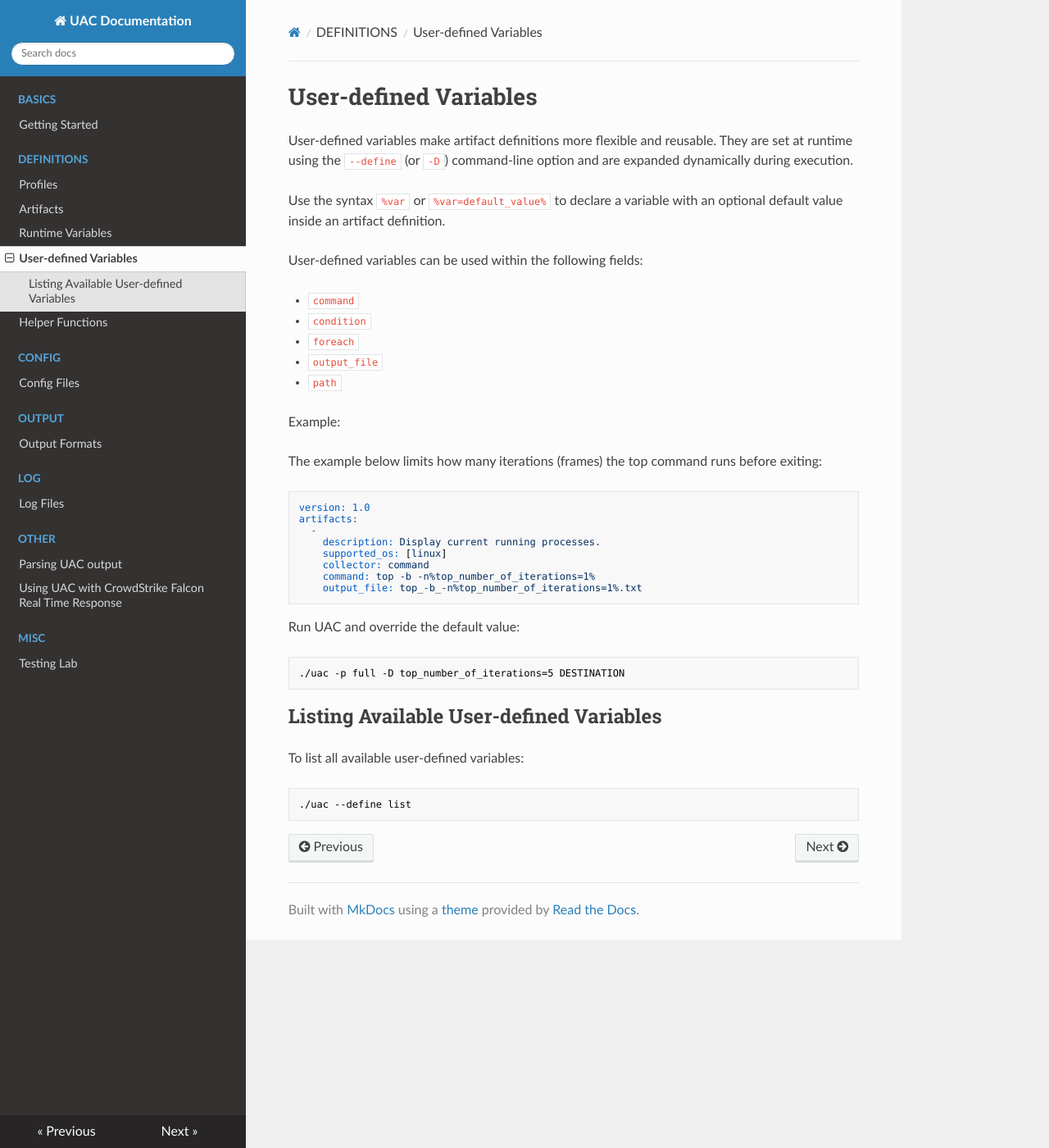
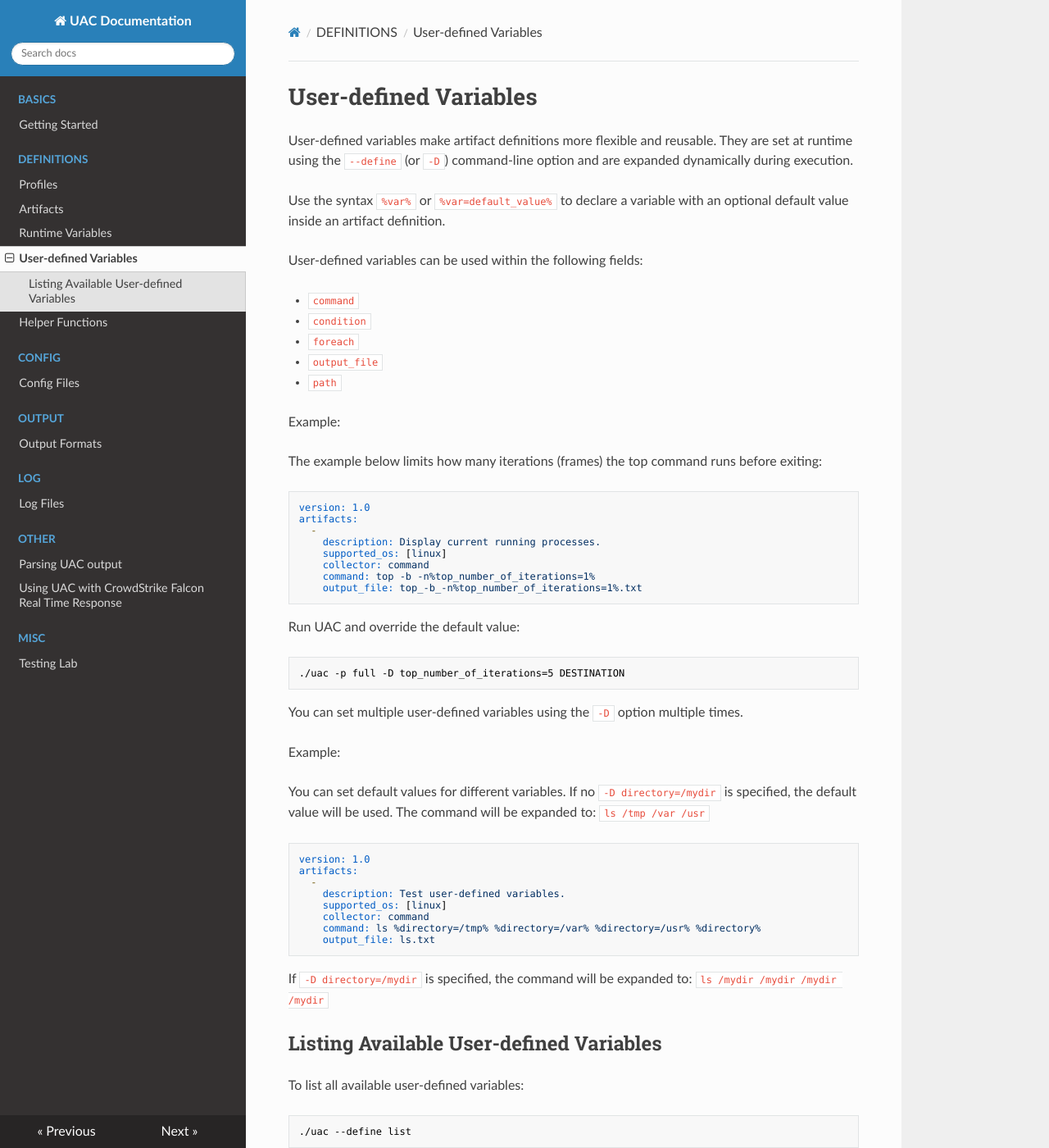
Before and after one commit to tclahr/uac-docs, an MkDocs documentation site: the page built from docs/user_defined_variables.md, in a window 1280 px wide and 1400 px high. Shown: the whole window at 82% size. Built offline with MkDocs 1.6.1, drawn with Linux system fonts in a browser that asks for light colours; nearby versions of some CDN libraries.

Commit message:
update documentation

````diff
--- a/docs/user_defined_variables.md
+++ b/docs/user_defined_variables.md
@@ -3,7 +3,7 @@
 
 User-defined variables make artifact definitions more flexible and reusable. They are set at runtime using the `--define` (or `-D`) command-line option and are expanded dynamically during execution.
 
-Use the syntax `%var` or `%var=default_value%` to declare a variable with an optional default value inside an artifact definition.
+Use the syntax `%var%` or `%var=default_value%` to declare a variable with an optional default value inside an artifact definition.
 
 User-defined variables can be used within the following fields:
 
@@ -34,6 +34,25 @@
 ./uac -p full -D top_number_of_iterations=5 DESTINATION
 ```
 
+You can set multiple user-defined variables using the `-D` option multiple times.
+
+Example:
+
+You can set default values for different variables. If no `-D directory=/mydir` is specified, the default value will be used. The command will be expanded to: `ls /tmp /var /usr`
+
+```yaml
+version: 1.0
+artifacts:
+  -
+    description: Test user-defined variables.
+    supported_os: [linux]
+    collector: command
+    command: ls %directory=/tmp% %directory=/var% %directory=/usr% %directory%
+    output_file: ls.txt
+```
+
+If `-D directory=/mydir` is specified, the command will be expanded to: `ls /mydir /mydir /mydir /mydir`
+
 ## Listing Available User-defined Variables
 
 To list all available user-defined variables:
````
